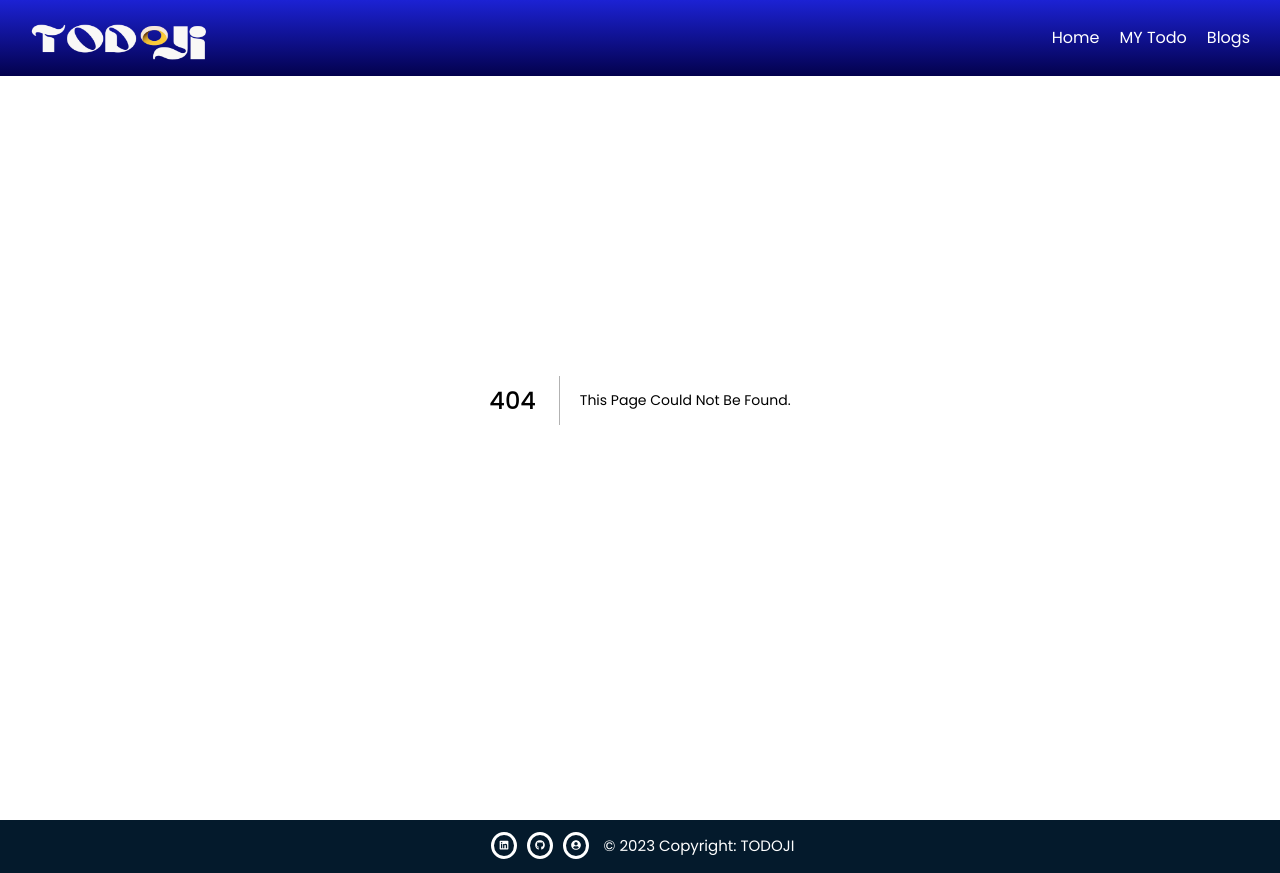
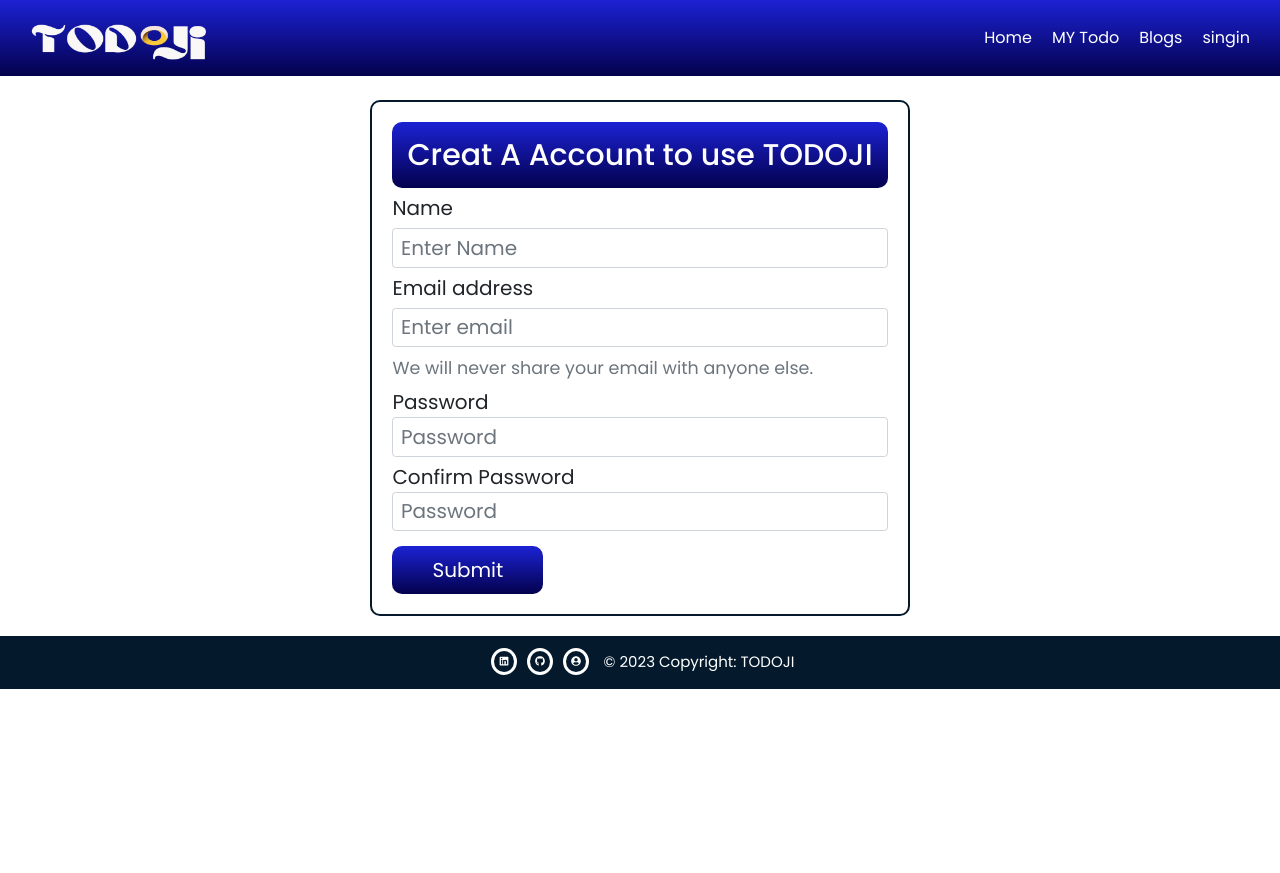
Before and after one commit to AartiJakhar/TodoJi-todoApp, a Next.js app: page /userProfile/signup in a window 1280 px wide. Before the commit this address had no page. After the commit the page ends 800 px from the top, so only its background shows below. Built offline with nearby package versions, Linux system fonts and the light colour scheme.

Commit message:
user authentication

```diff
--- a/components/Navbar.js
+++ b/components/Navbar.js
@@ -59,7 +59,12 @@
       },
       { id:"3",
         name:"Blogs",
-        link:"#blogs",
+        link:"/#blogs",
+
+      },
+      { id:"4",
+        name:"singin",
+        link:"/userProfile/signin",
 
       },
      ]
--- /dev/null
+++ b/components/cards/Signup.js
@@ -0,0 +1,79 @@
+import { useRouter } from "next/router";
+import React, { useEffect, useState } from "react";
+import styles from  './styles/signup.module.css'
+
+export default function Signup() {
+  const [cordentials, setCordentials] = useState({ name: "", email: "", password: "", cpassword: "", })
+const router=useRouter()
+
+  const handleSubmit = async (e) => {
+    e.preventDefault();
+
+    const { name, email, password,cpassword } = cordentials;
+    if(password===cpassword){
+
+        const response = await fetch(`${process.env.NEXT_PUBLIC_HOST}/api/user/signup`, {
+          method: "POST",
+          headers: {
+            "Content-Type": "application/json",
+          },
+          body: JSON.stringify({ name, email, password }),
+        });
+        const json = await response.json();
+        console.log(json)
+        if (json.success) {
+
+          localStorage.setItem('token', json.authtoken)
+          setCordentials({name: "", email: "", password: "", cpassword: "",})
+          setTimeout(() => {
+            router.push("/")
+          }, 1000);
+        }
+        else {
+            console.log('success false');
+
+        }
+    }else{
+        console.log('confirm password first');
+
+    }
+  }
+  const onChange = (e) => {
+    setCordentials({ ...cordentials, [e.target.name]: e.target.value });
+
+  };
+  useEffect(() => {
+    const token=localStorage.getItem('token')
+    console.log(typeof token);
+    if(token!==null){
+        router.push("/")
+    }
+
+  }, []);
+
+  return (
+    <div className={` ${styles.main}`}>
+      <form onSubmit={handleSubmit} id="form" className={styles.signupForm}>
+        <h1>Creat A Account to use TODOJI</h1>
+        <div>
+          <label htmlFor="name">Name</label>
+          <input onChange={onChange} type="text" name="name" className="form-control my-2" id="name" placeholder="Enter Name" />
+        </div>
+        <div className="form-group">
+          <label htmlFor="email">Email address</label>
+          <input onChange={onChange} type="email" className="form-control my-2" id="email" aria-describedby="emailHelp" name="email" placeholder="Enter email" />
+          <small id="emailHelp" className="form-text text-muted">We will never share your email with anyone else.</small>
+        </div>
+        <div className="form-group my-2">
+          <label htmlFor="password">Password</label>
+          <input onChange={onChange} minLength={5} required type="password" className="form-control" name="password" id="password" placeholder="Password" />
+        </div>
+        <div className="form-group my-2">
+          <label htmlFor="cpassword">Confirm Password</label>
+          <input onChange={onChange} minLength={5} required type="password" className="form-control" name="cpassword" id="cpassword" placeholder="Password" />
+        </div>
+        <button type="submit" className={`${styles.btn} btn-primary"`}>Submit</button>
+      </form>
+    </div>
+  )
+}
--- a/components/cards/Todoitem.js
+++ b/components/cards/Todoitem.js
@@ -1,6 +1,6 @@
 import styles from './styles/todoItem.module.css'
 export default function Todoitem({list}) {
-  console.log(list);
+
 
   return <>
 {list&&  <div className={`${styles.todoItem}`}>
--- /dev/null
+++ b/components/cards/styles/Signin.module.css
@@ -0,0 +1,42 @@
+.main{
+    /* background-color: rgb(10, 27, 218); */
+    display: flex !important;
+    flex-direction: column;
+    font-size: 20px;
+    justify-content: center;
+    align-items:center ;
+    margin-top: 10rem;
+
+  }
+  .signinForm{
+    border:2px solid #041a2c;
+    padding: 20px;
+    border-radius: 10px;
+  }
+  .signinForm input{
+      font-size: 20px;
+
+  }
+  .singinForm h1{
+    color: white;
+    border-radius: 10px;
+    font-size: 30px;
+    background: linear-gradient(#1c22d4, var(--color));
+    padding: 15px;
+
+  }
+  .button{
+    margin-top: 1rem;
+    display: inline-block;
+    padding:0.9rem 4rem;
+    border-radius: 10px;
+    font-size: 2rem;
+    color:#fff;
+    background: linear-gradient(#1c22d4, var(--color));
+    cursor: pointer;
+    border: none;
+  }
+   .button:hover{
+    letter-spacing: .2rem;
+    opacity: .8;
+  }
--- /dev/null
+++ b/components/cards/styles/Signup.module.css
@@ -0,0 +1,53 @@
+.main {
+    /* background-color: rgb(10, 27, 218); */
+    display: flex;
+    margin-top:10rem;
+    font-size: 20px;
+    justify-content: center;
+    align-items: center;
+
+}
+
+.signupForm h1 {
+    color: white;
+    border-radius: 10px;
+    font-size: 30px;
+    background: linear-gradient(#1c22d4, var(--color));
+    padding: 15px;
+
+}
+.btn{
+    margin-top: 1rem;
+    display: inline-block;
+    padding:0.9rem 4rem;
+    border-radius: 10px;
+    font-size: 2rem;
+    color:#fff;
+    background: linear-gradient(#1c22d4, var(--color));
+    cursor: pointer;
+    border: none;
+  }
+   .btn:hover{
+    letter-spacing: .2rem;
+    opacity: .8;
+  }
+ .signupForm{
+    border:2px solid #041a2c;
+    padding: 20px;
+    border-radius: 10px;
+  }
+  .signupForm input{
+
+      font-size: 20px;
+  }
+  /* #email{
+  }
+  #name{
+    font-size: 20px;
+  }
+  #cpassword{
+    font-size: 20px;
+  }
+  #password{
+    font-size:20px;
+} */
--- /dev/null
+++ b/pages/userProfile/signup.js
@@ -0,0 +1,7 @@
+import Signup from "../../components/cards/Signup";
+
+export default function signup() {
+  return <>
+    <Signup/>
+  </>;
+}
--- a/styles/globals.css
+++ b/styles/globals.css
@@ -9,7 +9,7 @@
   font-family: 'Poppins', sans-serif;
   margin:0; padding:0;
   box-sizing: border-box;
-  text-transform: capitalize;
+  /* text-transform: capitalize; */
   transition: all .2s linear;
   text-decoration: none;
 }
```
Also changed, not shown: components/cards/Signin.js (added, +63 -0 lines), pages/userProfile/signin.js (added, +7 -0 lines).
